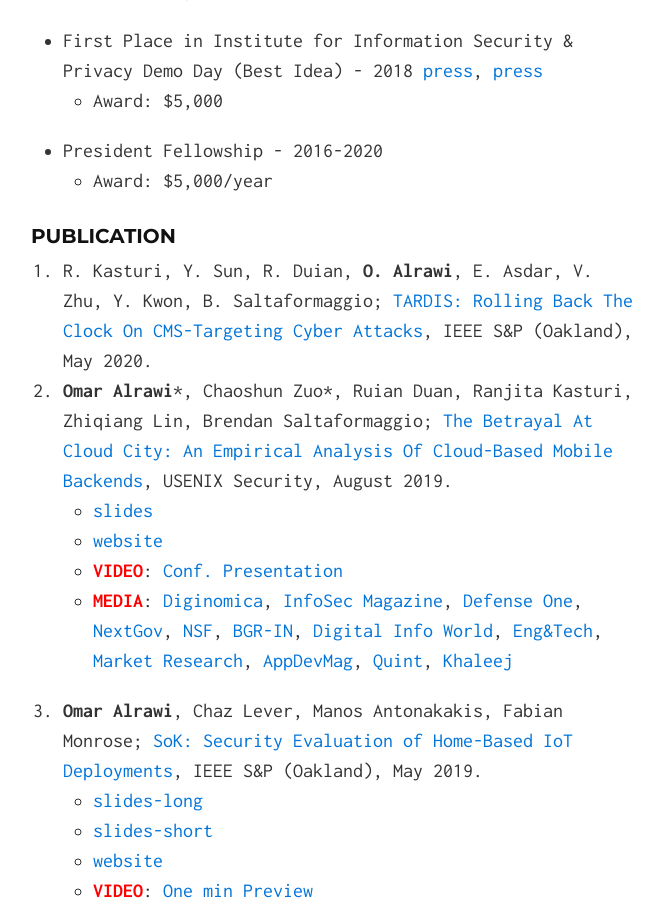
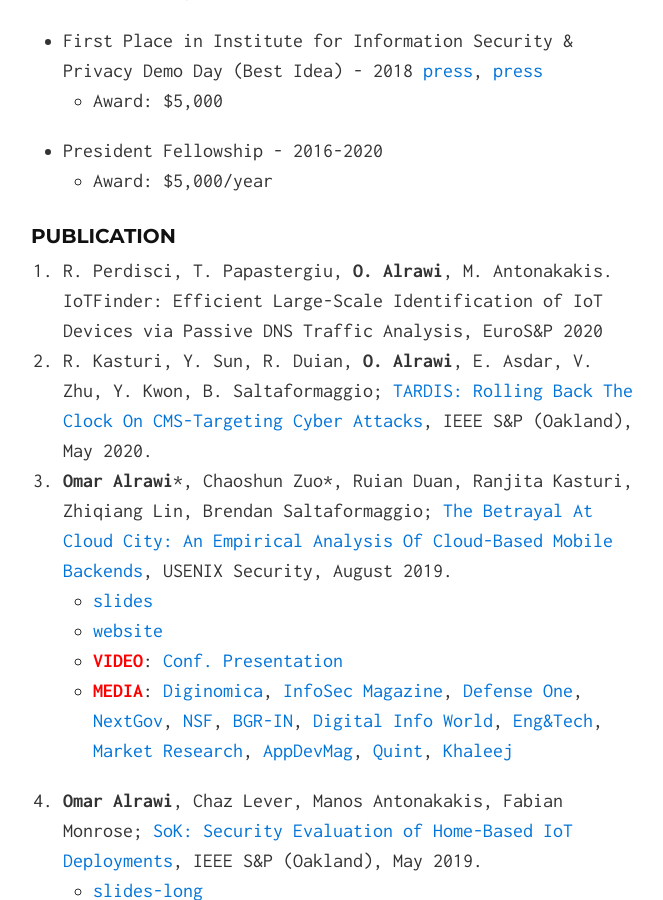
Before and after one commit to alrawi/alrawi.github.io, a Jekyll site: the page built from index.md, in a window 1280 px wide and 900 px high, scrolled down 984 px. Shown: the whole window, without its empty margins (307-970 px from the left). Built offline with Jekyll 4.4.1, drawn with Linux system fonts in a browser that asks for light colours.

Commit message:
Update index.md

```diff
--- a/index.md
+++ b/index.md
@@ -26,6 +26,7 @@ Additionally, I am investigating malware threats affecting IoT, mobile apps, and
   * Award: $5,000/year
 
 ### Publication
+1. R. Perdisci, T. Papastergiu, __O. Alrawi__, M. Antonakakis. IoTFinder: Efficient Large-Scale Identification of IoT Devices via Passive DNS Traffic Analysis, EuroS&P 2020
 1. R. Kasturi, Y. Sun, R. Duian, __O. Alrawi__, E. Asdar, V. Zhu, Y. Kwon, B. Saltaformaggio; [TARDIS: Rolling Back The Clock On CMS-Targeting Cyber Attacks](/static/papers/kasturi_tardis_sp20.pdf), IEEE S&P (Oakland), May 2020.
 1. __Omar Alrawi__{::nomarkdown}*{:/}, Chaoshun Zuo{::nomarkdown}*{:/}, Ruian Duan, Ranjita Kasturi, Zhiqiang Lin, Brendan Saltaformaggio; [The Betrayal At Cloud City: An Empirical Analysis Of Cloud-Based Mobile Backends](/static/papers/alrawi_cloudcity_sec19.pdf), USENIX Security, August 2019.
   * [slides](/static/slides/USESEC_cloudcity_aug_19.pdf)
```
